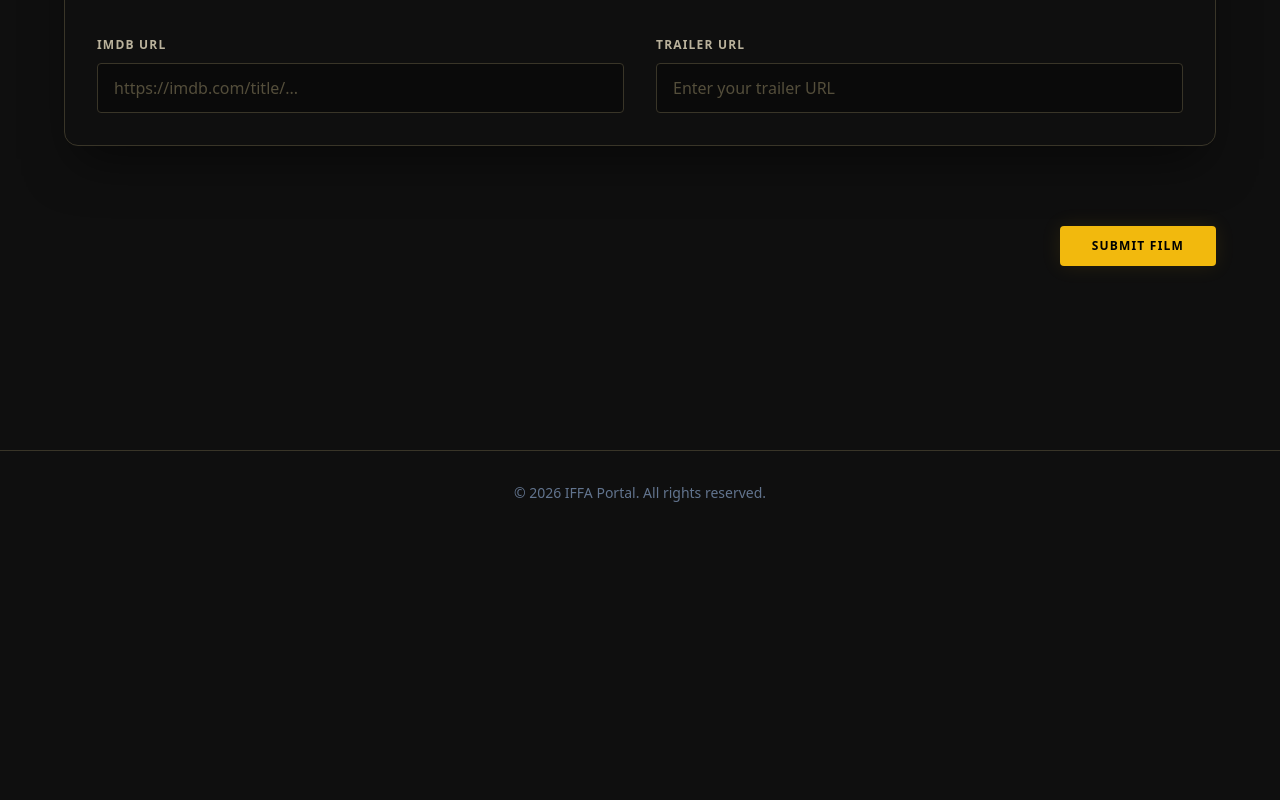
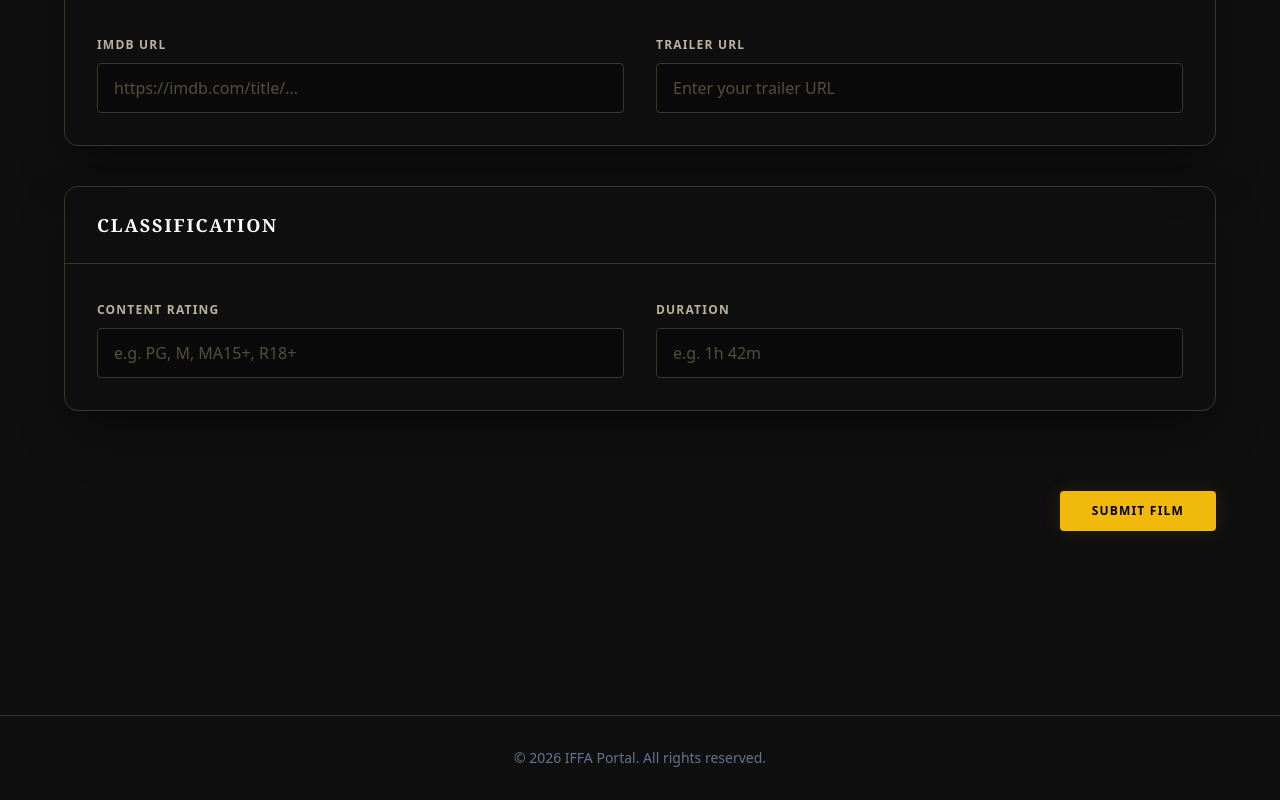
Before and after one commit to iffa-au/cms-hub, a Next.js app in the folder client/: page /submissions/new in a window 1280 px wide. Shown: the part 1452-2252 px from the top of the page. Before the commit the page ends 1987 px from the top, so only its background shows below. Built offline with nearby package versions, Linux system fonts and the light colour scheme; no server answers; sample sign-in values are in the browser's storage.

Commit message:
:sparkles:fix(enhanced-api)- api added, need to test

```diff
--- a/client/src/app/submissions/[id]/edit/page.tsx
+++ b/client/src/app/submissions/[id]/edit/page.tsx
@@ -43,6 +43,8 @@ type SubmissionDetail = {
   contentTypeId: string;
   imdbUrl?: string;
   trailerUrl?: string;
+  rating?: string;
+  duration?: string;
   genreIds?: string[] | { _id: string; name?: string }[];
   productionHouse?: string;
   distributor?: string;
@@ -83,6 +85,8 @@ export default function EditSubmissionPage() {
   const [landscapeImageUrl, setLandscapeImageUrl] = useState<string>('');
   const [imdbUrl, setImdbUrl] = useState<string>('');
   const [trailerUrl, setTrailerUrl] = useState<string>('');
+  const [rating, setRating] = useState<string>('');
+  const [duration, setDuration] = useState<string>('');
   const [languageId, setLanguageId] = useState<string>('');
   const [countryId, setCountryId] = useState<string>('');
   const [contentTypeId, setContentTypeId] = useState<string>('');
@@ -124,6 +128,8 @@ export default function EditSubmissionPage() {
             setLandscapeImageUrl(d.landscapeImageUrl || '');
             setImdbUrl(d.imdbUrl || '');
             setTrailerUrl(d.trailerUrl || '');
+            setRating(d.rating || '');
+            setDuration(d.duration || '');
             setLanguageId(d.language?._id || d.languageId || '');
             setCountryId(d.country?._id || d.countryId || '');
             setContentTypeId(d.contentType?._id || d.contentTypeId || '');
@@ -176,6 +182,8 @@ export default function EditSubmissionPage() {
             setLandscapeImageUrl(d2.landscapeImageUrl || '');
             setImdbUrl(d2.imdbUrl || '');
             setTrailerUrl(d2.trailerUrl || '');
+            setRating(d2.rating || '');
+            setDuration(d2.duration || '');
             setLanguageId(d2.languageId || '');
             setCountryId(d2.countryId || '');
             setContentTypeId(d2.contentTypeId || '');
@@ -219,6 +227,8 @@ export default function EditSubmissionPage() {
         genreIds,
         imdbUrl,
         trailerUrl,
+        rating: rating.trim(),
+        duration: duration.trim(),
         productionHouse: productionHouse.trim(),
         distributor: distributor.trim(),
       };
@@ -594,6 +604,42 @@ export default function EditSubmissionPage() {
             </div>
           </section>
 
+          <section className='rounded-xl border border-border bg-surface-dark overflow-hidden shadow-2xl shadow-black/50'>
+            <div className='px-8 py-6 border-b border-border flex justify-between items-center bg-surface-dark'>
+              <div className='flex items-center gap-4'>
+                <h3 className='text-white text-lg font-bold tracking-widest uppercase font-serif'>Classification</h3>
+              </div>
+            </div>
+            <div className='p-8 grid grid-cols-1 md:grid-cols-2 gap-8'>
+              <div className='space-y-2'>
+                <label htmlFor='rating' className={LABEL}>
+                  Content Rating
+                </label>
+                <input
+                  id='rating'
+                  className={INPUT}
+                  type='text'
+                  placeholder='e.g. PG, M, MA15+, R18+'
+                  value={rating}
+                  onChange={(e) => setRating(e.target.value)}
+                />
+              </div>
+              <div className='space-y-2'>
+                <label htmlFor='duration' className={LABEL}>
+                  Duration
+                </label>
+                <input
+                  id='duration'
+                  className={INPUT}
+                  type='text'
+                  placeholder='e.g. 1h 42m'
+                  value={duration}
+                  onChange={(e) => setDuration(e.target.value)}
+                />
+              </div>
+            </div>
+          </section>
+
           {error ? <p className='text-red-500 mt-4'>{error}</p> : null}
           <div className='flex gap-4 w-full sm:w-auto justify-end mt-10'>
             <button
--- a/client/src/app/submissions/new/page.tsx
+++ b/client/src/app/submissions/new/page.tsx
@@ -56,6 +56,8 @@ export default function NewSubmissionPage() {
   >(undefined);
   const [imdbUrl, setImdbUrl] = useState<string | undefined>(undefined);
   const [trailerUrl, setTrailerUrl] = useState<string | undefined>(undefined);
+  const [rating, setRating] = useState<string>("");
+  const [duration, setDuration] = useState<string>("");
   const [productionHouse, setProductionHouse] = useState<string>("");
   const [distributor, setDistributor] = useState<string>("");
   useEffect(() => {
@@ -93,10 +95,14 @@ export default function NewSubmissionPage() {
         releaseDate: dateEl?.value || "",
         potraitImageUrl: potraitImageUrl ?? "",
         landscapeImageUrl: landscapeImageUrl ?? "",
+        imdbUrl: imdbUrl ?? "",
+        trailerUrl: trailerUrl ?? "",
         languageId,
         countryId,
         contentTypeId,
         genreIds,
+        rating: (rating || "").trim(),
+        duration: (duration || "").trim(),
         productionHouse: productionHouse.trim(),
         distributor: distributor.trim(),
       };
@@ -419,6 +425,48 @@ export default function NewSubmissionPage() {
               </div>
             </div>
           </section>
+
+          {/* Classification */}
+          <section className="rounded-xl border border-border bg-surface-dark overflow-hidden shadow-2xl shadow-black/50">
+            <div className="px-8 py-6 border-b border-border flex justify-between items-center bg-surface-dark">
+              <div className="flex items-center gap-4">
+                <h3 className="text-white text-lg font-bold tracking-widest uppercase font-serif">
+                  Classification
+                </h3>
+              </div>
+            </div>
+            <div className="p-8 grid grid-cols-1 md:grid-cols-2 gap-8">
+              {/* Content Rating */}
+              <div className="space-y-2">
+                <label htmlFor="rating" className={LABEL}>
+                  Content Rating
+                </label>
+                <input
+                  className={INPUT}
+                  type="text"
+                  id="rating"
+                  placeholder="e.g. PG, M, MA15+, R18+"
+                  value={rating}
+                  onChange={(e) => setRating(e.target.value)}
+                />
+              </div>
+
+              {/* Duration */}
+              <div className="space-y-2">
+                <label htmlFor="duration" className={LABEL}>
+                  Duration
+                </label>
+                <input
+                  className={INPUT}
+                  type="text"
+                  id="duration"
+                  placeholder="e.g. 1h 42m"
+                  value={duration}
+                  onChange={(e) => setDuration(e.target.value)}
+                />
+              </div>
+            </div>
+          </section>
           {/* Footer (inside the form so submit works) */}
           {error ? <p className="text-red-500 mt-4">{error}</p> : null}
           <div className="flex gap-4 w-full sm:w-auto justify-end mt-10">
```
